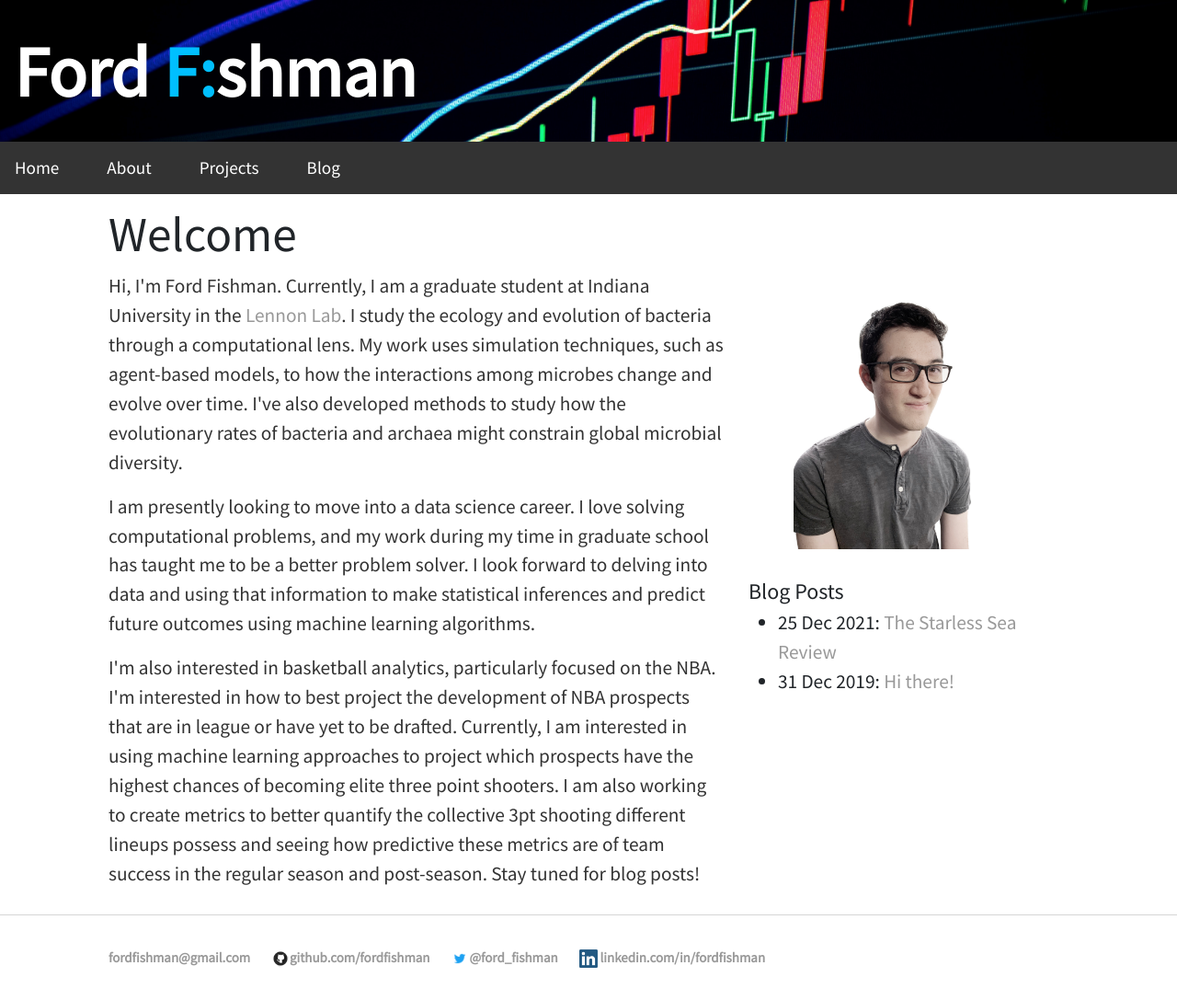
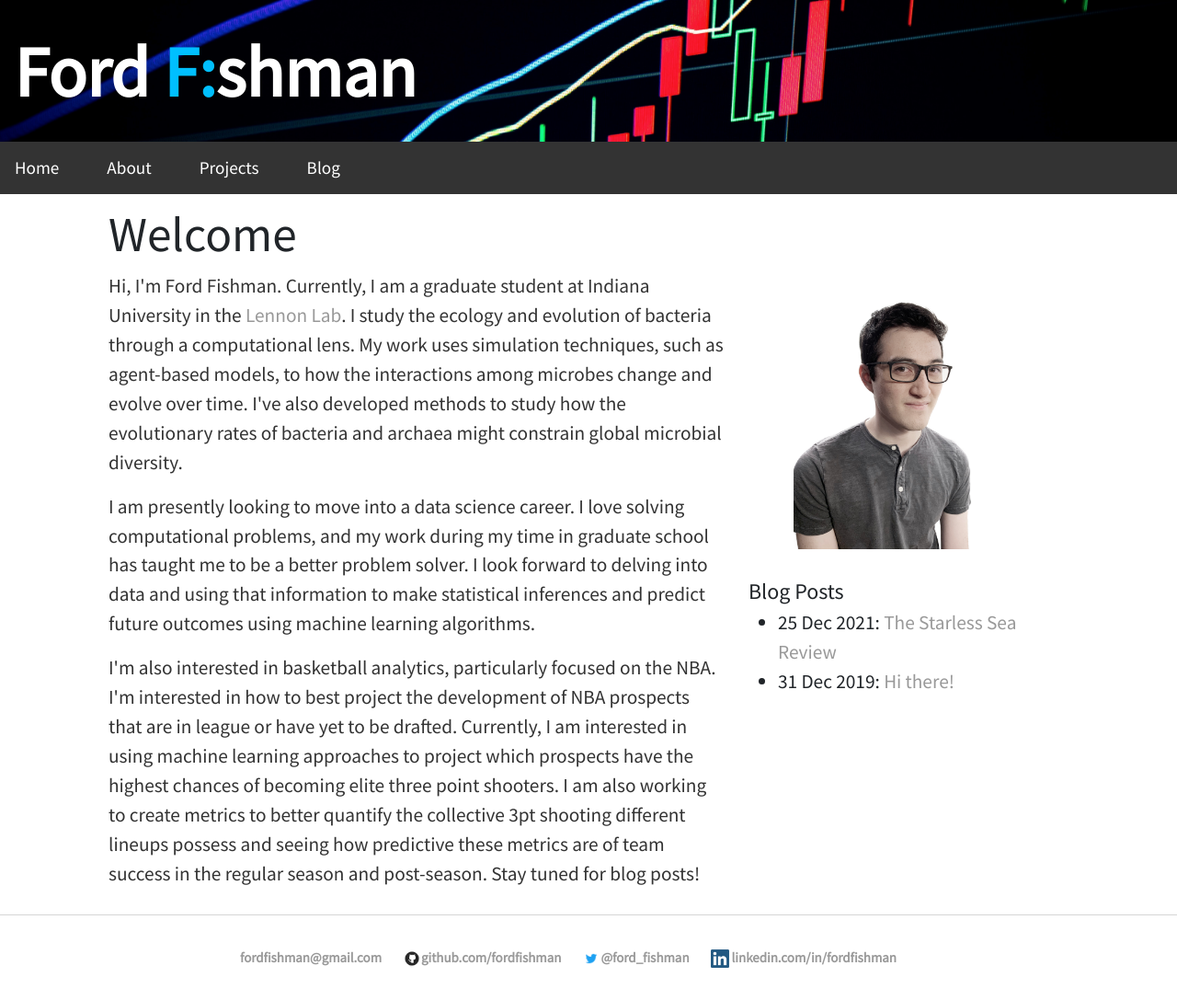
Before and after one commit to fordfishman/fordfishman.github.io, a Jekyll site: the page built from index.html, in a window 1280 px wide. Shown: the whole page at 92% size. Built offline with Jekyll 4.4.1, drawn with Linux system fonts in a browser that asks for light colours.

Commit message:
centered footer

```diff
--- a/_layouts/default.html
+++ b/_layouts/default.html
@@ -41,7 +41,7 @@
     <footer>
         <div class="container">
             <div class="row container">
-                <div class="col-12">
+                <div class="col-12 text-center">
                     <br>
                     <ul>
                         <li>
```
